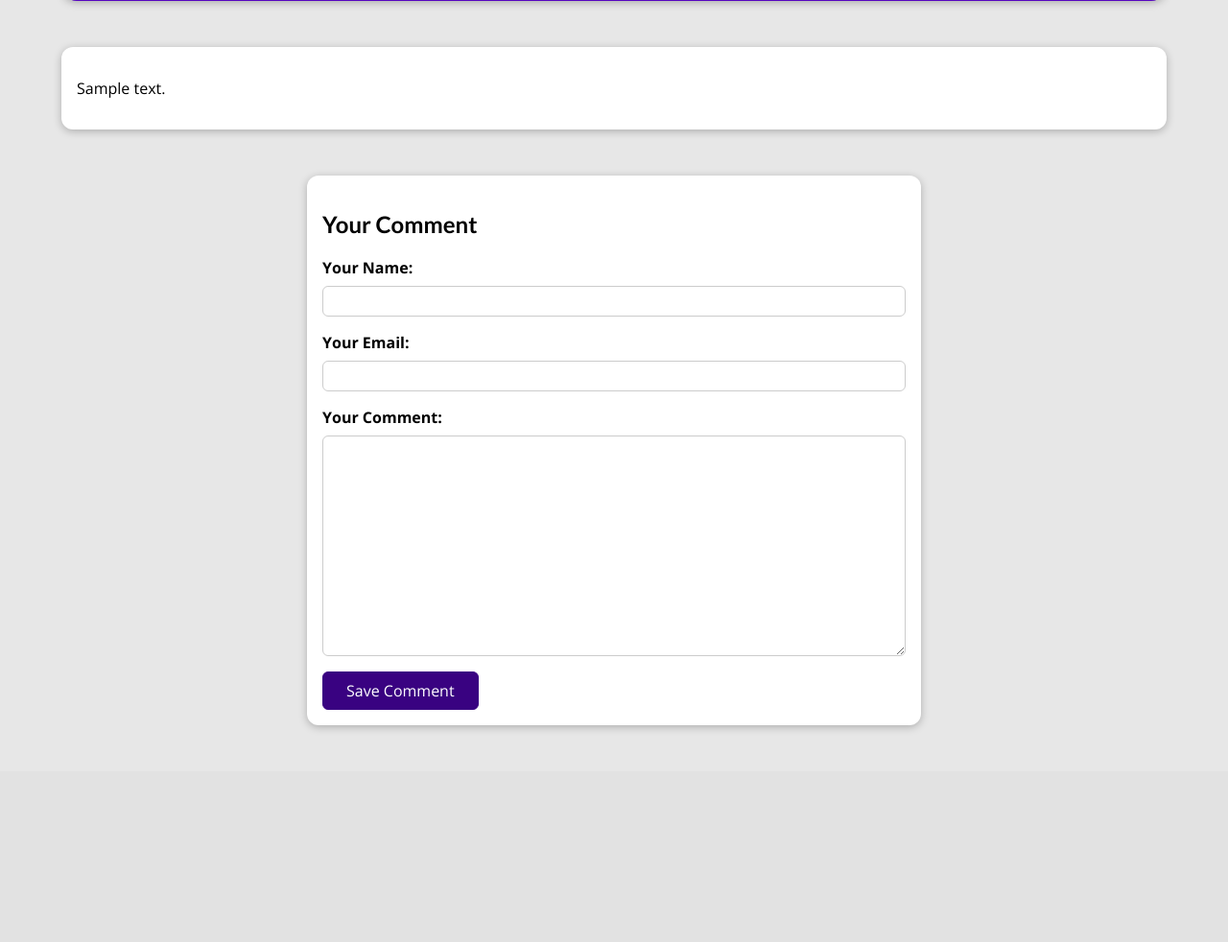
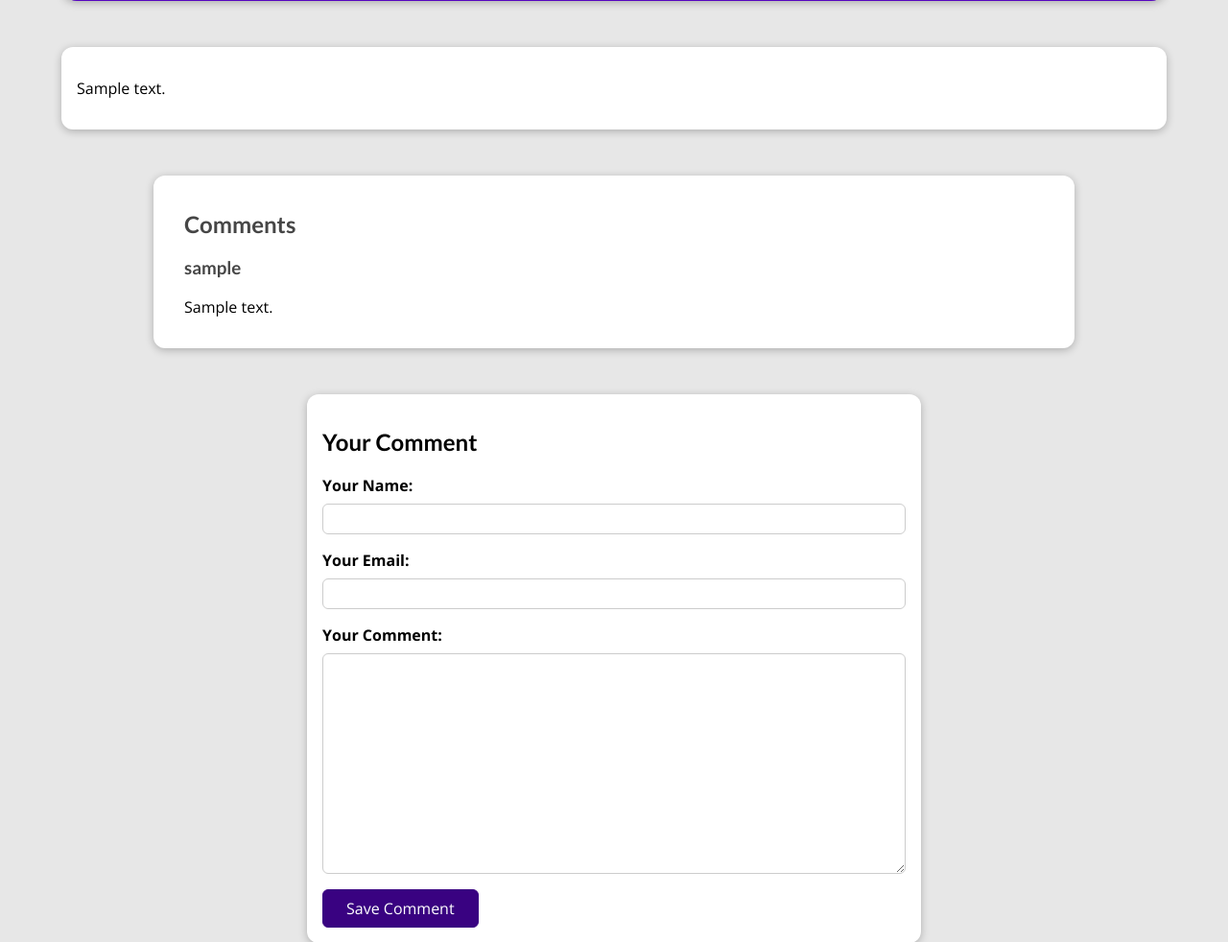
Before and after one commit to szilvia-csernus/blog_project, a Django app: a page that uses blog/templates/blog/post-detail.html in a window 1280 px wide. Shown: the part 479-1461 px from the top of the page at 96% size. Before the commit the page ends 1239 px from the top, so only its background shows below. Run offline with Django 3.2, Linux system fonts and the light colour scheme; tables that the repository leaves empty hold one stand-in row (values such as "Sample post"); grey boxes marked "Sample" are stand-in pictures.

Commit message:
add comment list

```diff
--- a/blog/static/blog/post-detail.css
+++ b/blog/static/blog/post-detail.css
@@ -187,3 +187,7 @@ main {
 #comments h2 {
   color: #464646;
 }
+
+#comments h3 {
+  color: #464646;
+}
--- a/blog/templates/blog/post-detail.html
+++ b/blog/templates/blog/post-detail.html
@@ -41,6 +41,18 @@
     {{ post.content|linebreaks }}
 </main>
 
+<section id="comments">
+    <h2>Comments</h2>
+    <ul>
+        {% for comment in comments %}
+            <li>
+                <h3>{{ comment.user_name }}</h3>
+                <p>{{ comment.text |linebreaks }}</p>
+            </li>
+        {% endfor %}
+    </ul>
+</section>
+
 <section id="comment-form">
     <h2>Your Comment</h2>
     <form action="{% url "post-detail-page" post.slug %}" method="POST">
```
